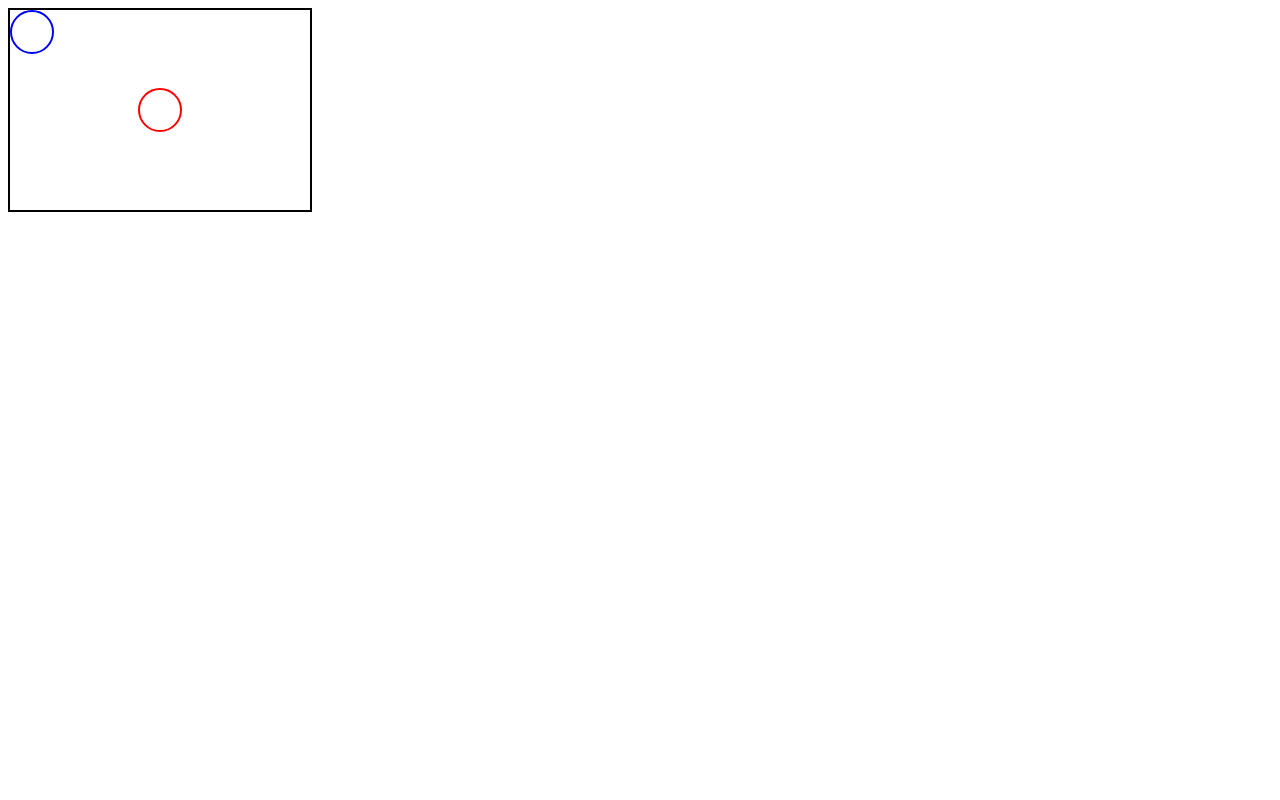
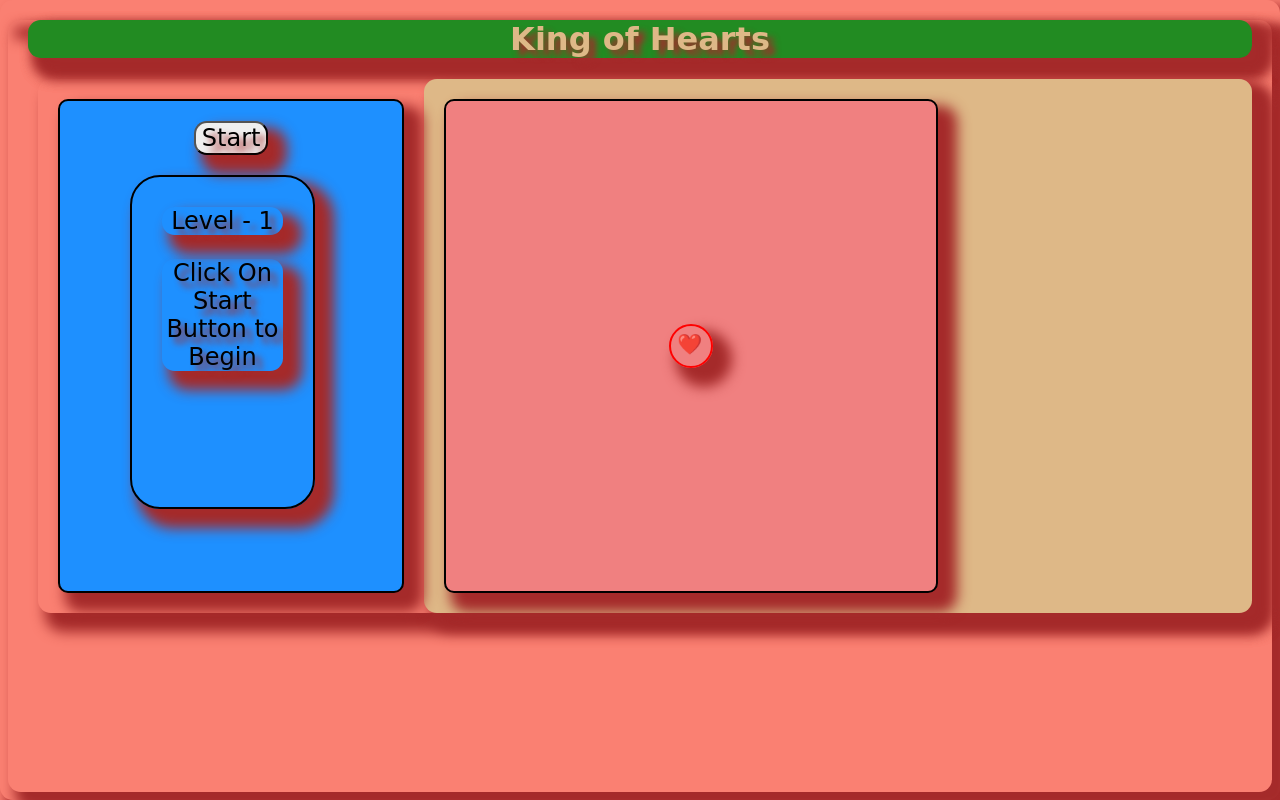
Before and after one commit to akshaybhinge19/js-ur1fga, a website: page index.html in a window 1280 px wide. Drawn offline with Linux system fonts and the light colour scheme.

Commit message:
3 files modified

```diff
--- a/index.html
+++ b/index.html
@@ -1,9 +1,28 @@
 <link rel="stylesheet" href="style.css">
 <link rel="stylesheet" href="">
 <div id="app"></div>
-<div class="parent" id="parent">
-  <div class="child1" id="child1"></div>
-  <div class="child2" id="child2"></div>
-  <div class="line1" id="line1"></div>
-  <div class="line2" id="line2"></div>
+<div class="name" id="name">
+  <h1> King of Hearts</h1>
 </div>
+<div class="flex-conainer">
+  <div class="utility">
+    <!-- onclick call a function and start the game -->
+    <button class="btn-start" id="gameStart" style="font-size: x-large;">Start</button>
+    <div class="count">
+      <div class="level" id="level" style="font-size: x-large;">
+        Level - 1
+      </div>
+      <p id="count" style="font-size: x-large;">
+        Click On Start Button to Begin
+      </p>
+    </div>
+  </div>
+
+  <div class="playground">
+    <div class="parent" id="parent">
+      <div class="child2" id="child2">
+        <!-- <img src="images\hearts.gif" alt="hearts" > -->
+        <div class="hearts" id="hearts">❤️️</div>
+      </div>
+    </div>
+  </div>
--- a/style.css
+++ b/style.css
@@ -1,44 +1,79 @@
+body {
+  background-color: salmon;
+}
+* {
+  font-family: "Permanent Marker", cursive;
+  text-shadow: 0.5vw 0.5vw 0.5vw brown;
+  box-shadow: 1vw 1vw 1vw 0.5vw brown;
+  border-radius: 1vw;
+}
+.flex-conainer {
+  display: flex;
+  flex-direction: row;
+  margin-left: 30px;
+  margin-right: 20px;
+}
+.utility {
+  position: relative;
+  background-color: dodgerblue;
+  flex: 20%;
+  padding: 20px;
+  margin: 20px;
+  border-radius: 10px;
+  border: solid black 2px;
+  text-align: center;
+}
 
-.parent{
-  display: flex;
-  position: fixed;
-  width: 300px;
-  height: 200px;
-  border-width: 2px;
-  border-color: black;
-  border-style: solid;
+.name {
+  color: burlywood;
+  background-color: forestgreen;
+  text-align: center;
+  margin: 20px;
 }
-.line1{
-  height: 100%;
-  border: 1px solid red;
+.playground {
+  flex: 60%;
+  padding: 20px;
+  justify-content: safe center;
+  background-color: burlywood;
+}
+.parent {
+  position: relative;
+  background-color: lightcoral;
+  padding: 20px;
+  border-radius: 10px;
+  /* flex: 80%;      */
+  width: 450px;
+  height: 450px;
+  border: solid black 2px;
+  /* visibility: hidden; */
+}
+.child2 {
   position: absolute;
-  left: 50%;
-  visibility: hidden;
-}
-.line2{
-  width: 100%;
-  border: 1px solid red;
-  position: absolute;
-  top: 50%;
-  visibility: hidden;
-}
-.child1{
   width: 40px;
   height: 40px;
-  border-radius: 40px;
-  border-style: solid;
-  border-width: 2px;
-  border-color: blue;
-}
-.child2{
-  width: 40px;
-  height: 40px;
-  position: absolute;
   top: 50%;
   left: 50%;
-  transform: translate(-50%,-50%);
+  transform: translate(-50%, -50%);
   border-radius: 40px;
-  border-color: red;
-  border-style: solid;
-  border-width: 2px;
+  border: solid red 2px;
+  transition: 0.6s ease-in-out;
 }
+
+.hearts {
+  position: absolute;
+  width: 70%;
+  margin: 6px;
+  background-color: none;
+  text-shadow: none;
+  box-shadow: none;
+  font-size: 20px;
+}
+.count {
+  position: relative;
+  width: 40%;
+  height: 60%;
+  margin: 20px 20px 20px 50px;
+  padding: 30px;
+  border: solid black 2px;
+  border-radius: 30px;
+}
```
Also changed, not shown: index.js (+52 -16 lines).
